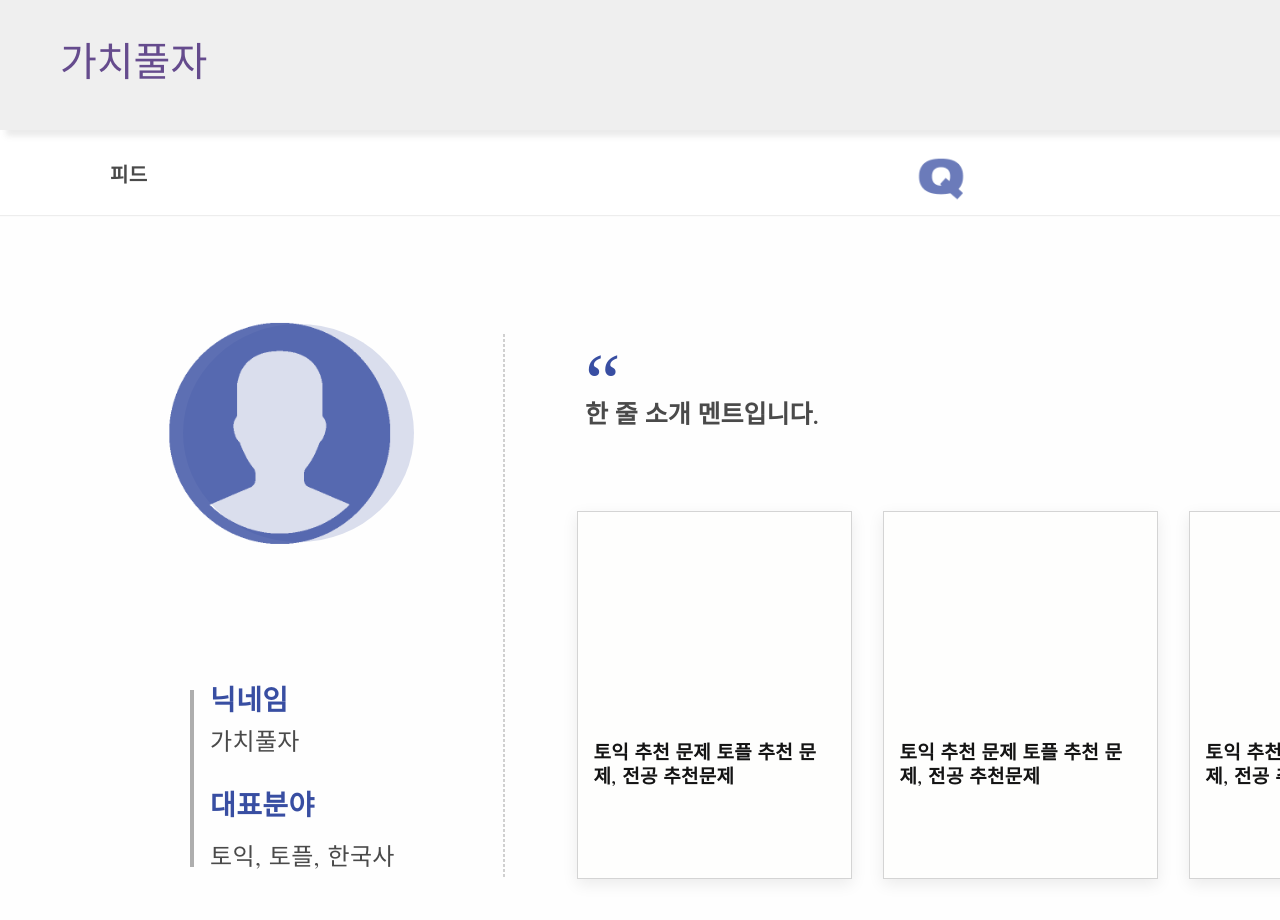
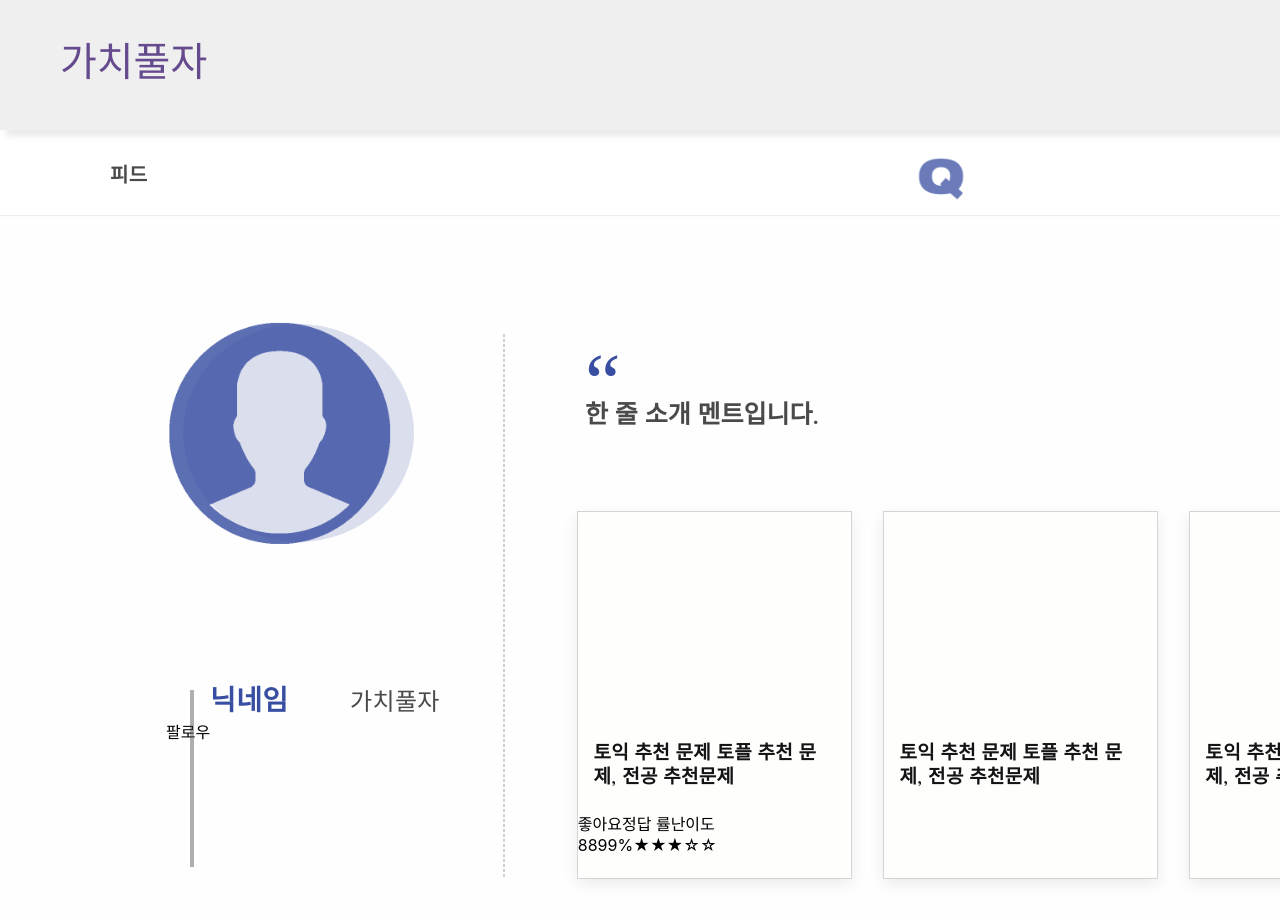
Before and after one commit to Webgrus-7/dev, a React (Create React App) app in the folder src/main/webapp/frontend/: page /feed1 in a window 1280 px wide. Shown: the top 920 px of the page. Built offline with nearby package versions, Linux system fonts and the light colour scheme; a web font is replaced by a local one.

Commit message:
add following_feed, other user feed(feed_1)
add following_feed, other user feed(feed_1)

```diff
--- a/src/main/webapp/frontend/src/feed_1.js
+++ b/src/main/webapp/frontend/src/feed_1.js
@@ -3,6 +3,7 @@ import Header2 from "./header2"
 import "./css/feed.scss"
 import profile from "./img/profile.png"
 import { Link } from "react-router-dom";
+let text_title = ["토익 추천 문제 토플 추천 문제, 전공 추천문제"]
 function Feed()
 {
     return (
@@ -14,18 +15,14 @@ function Feed()
                     <div className="feed__profile-01"></div>
                     <img className="feed__profile__img-01" src={profile}></img>
                     <div className="feed__bar-01"></div>
-                    <div>
+                    <div className="feed__profile__text-block">
                         <span className="feed__profile__text-01">닉네임</span>
+                        <span className="feed__profile__text-02">가치풀자</span>
+                        <div className="feed__profile__button">
+                            <span className="feed__profile__button-follow">팔로우</span>
+                        </div>
                     </div>
-                    <div>
-                        <span className="feed__profile__text-02">가치풀자</span>
-                    </div>
-                    <div>
-                        <span className="feed__profile__text-03">대표분야</span>
-                    </div>
-                    <div>
-                        <span className="feed__profile__text-04">토익, 토플, 한국사</span>
-                    </div>
+
                 </div>
                 <div className="feed__bar-02"></div>
                 <div className="feed__block-02">
@@ -42,23 +39,40 @@ function Feed()
                     <div className="feed__block-03">
                         <div className="feed__profile__detail-01">
                             <Link to="/feed2">
-                            <span className="feed__profile__detail__text-01">토익 추천 문제 토플 추천 문제, 전공 추천문제</span>
+                            <span className="feed__profile__detail__text-01">{text_title}</span>
+                            </Link>
+                            <div class="user_data_info">
+                                    <div class="user_line1"></div>
+                                    <div class="user_infoName">
+                                        <span>좋아요</span>
+                                        <span>정답 률</span>
+                                        <span>난이도</span>
+                                    </div>
+                                    <div class="user_line2"></div>
+                                    <div class="user_infoData">
+                                        <span>88</span>
+                                        <span>99%</span>
+                                        <span>★★★☆☆</span>
+                                    </div>
+                            </div>
+                        </div>
+                        <div className="feed__profile__detail-02">
+                            <Link to="/feed2">
+                            <span className="feed__profile__detail__text-01">{text_title}</span>
                             </Link>
                         </div>
                         <div className="feed__profile__detail-02">
                             <Link to="/feed2">
-                            <span className="feed__profile__detail__text-01">토익 추천 문제 토플 추천 문제, 전공 추천문제</span>
+                            <span className="feed__profile__detail__text-01">{text_title}</span>
                             </Link>
                         </div>
                         <div className="feed__profile__detail-02">
                             <Link to="/feed2">
-                            <span className="feed__profile__detail__text-01">토익 추천 문제 토플 추천 문제, 전공 추천문제</span>
+                            <span className="feed__profile__detail__text-01">{text_title}</span>
                             </Link>
                         </div>
-                        <div className="feed__profile__detail-02">
-                            <Link to="/feed2">
-                            <span className="feed__profile__detail__text-01">토익 추천 문제 토플 추천 문제, 전공 추천문제</span>
-                            </Link>
+                        <div className="user__question__button">
+                            <span className="user__question__button-more">더 보기</span>
                         </div>
                     </div>
                 </div>
--- /dev/null
+++ b/src/main/webapp/frontend/src/following_feed.js
@@ -0,0 +1,62 @@
+import React, {useState} from "react";
+import "./css/search.scss";
+import Header1 from "./header";
+import Header2 from "./header2";
+import full_heart from "./img/full_heart.png";
+import empty_heart from "./img/empty_heart.png";
+
+function FollowingFeed() {
+  const [heart, setHeart] = useState(false);
+  const toggleHeart = () =>{
+    setHeart(previousState => !previousState);
+  }
+  return (
+    <div className="following_feed">
+      <Header1 />
+      <Header2 />
+      <div className="follwoing_feed_box">
+        <div className="following_feed_box-text">
+          <span className="following_feed_box-text-01">추천 피드</span>
+          <span className="following_feed_box-text-02">:내가 팔로우 한 유저의 새 문제</span>
+        </div>
+      </div>
+      <div className="Qlist">
+        <div class="boxList">
+          <div class="box">
+            <div class="box_title">
+              1. 토익 추천 문제 토플 추천 문제, 전공 추천문제 <br />
+              (2018.08.10)
+            </div>
+            <div class="box_by">
+              by <span class="byname">조예린</span>
+            </div>
+            <div class="info">
+              <div class="line1"></div>
+              <div class="infoName">
+                <span>좋아요</span>
+                <span>정답 률</span>
+                <span>난이도</span>
+              </div>
+              <div class="line2"></div>
+              <div class="infoData">
+                <span>128</span>
+                <span>99%</span>
+                <span>☆★★★★</span>
+              </div>
+              {
+                heart === false?
+                <img src={empty_heart} className="heart"
+                onClick={()=>{/*likeEvent(problem,idx,event);*/ toggleHeart()}}>
+                </img>
+                : <img src={full_heart} className="heart"
+                onClick={() => toggleHeart()}
+                /*onClick={(event)=>{likeEvent(problem,idx,event)}}*/></img>
+              }
+            </div>
+          </div>
+        </div>
+      </div>
+    </div>
+  );
+}
+export default FollowingFeed;
```
